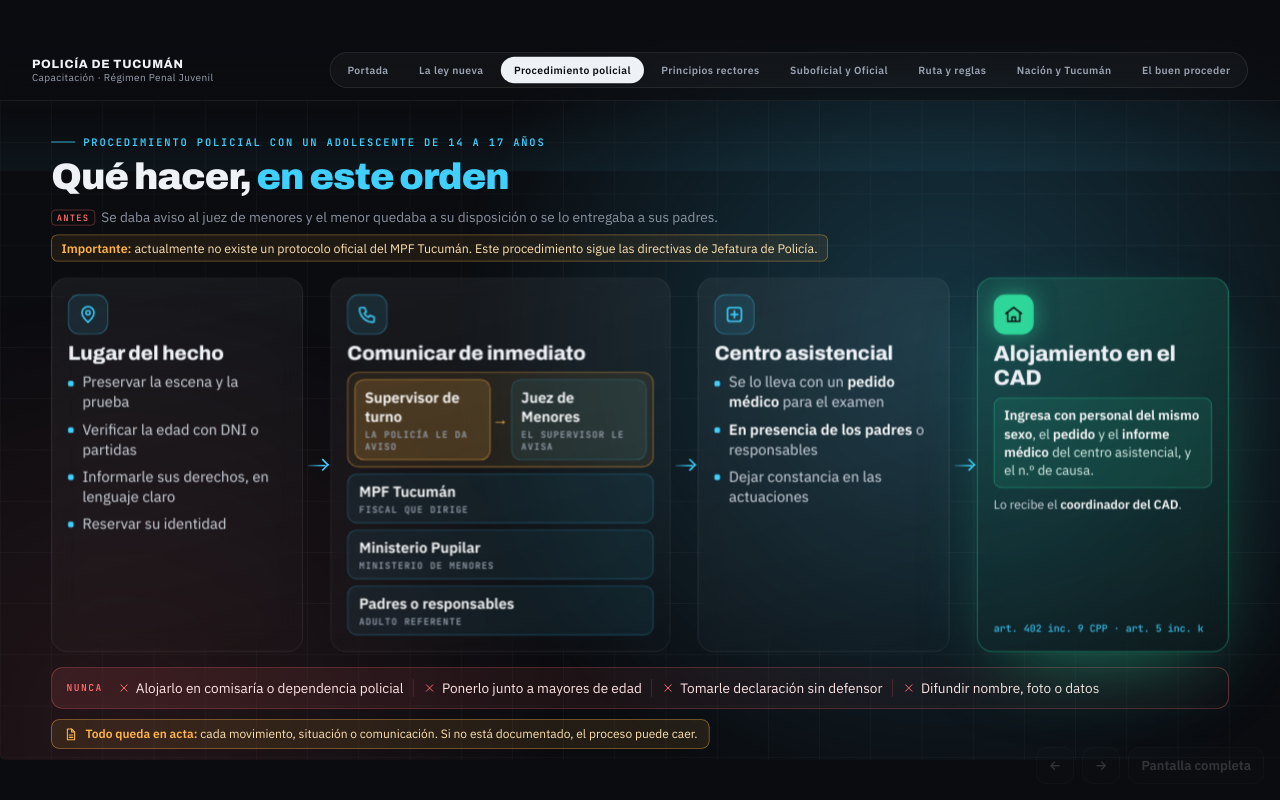
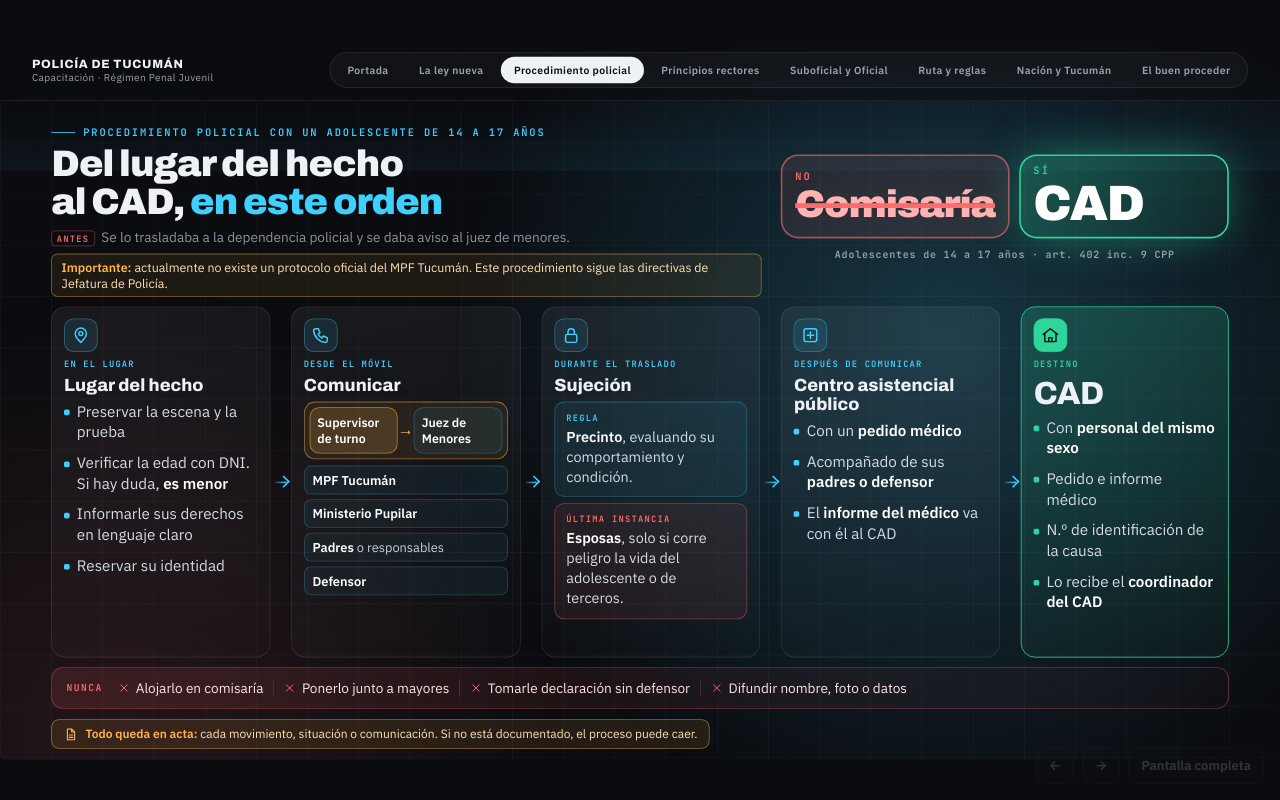
Before and after one commit to sergioponce88/REGIMEN_PENAL_JUVENIL_TUCUMAN, a plain HTML site: page index.html in a window 1280 px wide. Both pictures are taken after a click on the button "Procedimiento policial". Drawn offline with Linux system fonts and the light colour scheme; animation ran at ten frames a second.

Commit message:
Unifica procedimiento policial y ruta en una sola diapositiva
Co-Authored-By: Claude Opus 5.5 <noreply@anthropic.com>
Claude-Session: https://claude.ai/code/session_01LphrCkYvn2My4g1fu2vkSF

```diff
--- a/index.html
+++ b/index.html
@@ -545,6 +545,33 @@ body.portrait .rot{display:block}
 .coord{font-size:15.5px!important;line-height:1.38!important;color:#d5dbe4!important}
 .coord b{color:#fff}
 
+
+.u5{gap:12px!important;padding-top:24px!important}
+.u5head{display:grid;grid-template-columns:1fr 560px;gap:24px;align-items:center}
+.nocom.sm>div{padding:10px 16px}
+.nocom.sm b{font-size:48px}.nocom.sm .yes b{font-size:62px}
+.nocom.sm small{font-size:12.5px}
+.u5flow{display:grid;grid-template-columns:1fr 26px 1.05fr 26px 1fr 26px 1fr 26px .95fr;flex:1;min-height:0}
+.us{border:1px solid var(--line);border-radius:18px;padding:14px 15px;display:flex;flex-direction:column;gap:8px;background:linear-gradient(165deg,rgba(255,255,255,.06),rgba(255,255,255,.012));transition:transform .3s,border-color .3s}
+.us:hover{transform:translateY(-4px);border-color:rgba(63,208,255,.45)}
+.ui{width:42px;height:42px;border-radius:12px;display:grid;place-items:center;color:var(--cyan);border:1px solid rgba(63,208,255,.4);background:rgba(63,208,255,.1)}
+.up{font:600 11px var(--mono);letter-spacing:.13em;text-transform:uppercase;color:var(--cyan)}
+.us h4{font:800 22px/1.1 var(--display)}
+.us ul{list-style:none;display:flex;flex-direction:column;gap:13px}
+.us li{font-size:19px;line-height:1.35;color:#d5dbe4;padding-left:16px;position:relative}
+.us li::before{content:"";position:absolute;left:0;top:.55em;width:7px;height:7px;border-radius:2px;background:var(--cyan)}
+.us li b{color:#fff}
+.us .lvl{font-size:18px}
+.supchain.sm2{grid-template-columns:1fr 20px 1fr;padding:6px}
+.supchain.sm2 .w{padding:8px 9px}.supchain.sm2 .w b{font-size:15.5px}
+.rcv2{display:flex;flex-direction:column;gap:6px}
+.rcv2 span{font-size:16px;color:#c9d0db;padding:7px 10px;border-radius:9px;border:1px solid rgba(63,208,255,.25);background:rgba(63,208,255,.06)}
+.rcv2 b{color:#fff;font-weight:600}
+.us.dest{border-color:var(--emerald);background:linear-gradient(165deg,rgba(47,214,154,.2),rgba(47,214,154,.03))}
+.us.dest .ui{color:var(--bg);background:var(--emerald);border-color:var(--emerald)}
+.us.dest .up{color:var(--emerald)}.us.dest h4{font-size:40px;letter-spacing:-.02em}
+.us.dest li::before{background:var(--emerald)}
+
 /* Controles */
 .ctl{position:fixed;bottom:16px;z-index:40;display:flex;gap:8px;right:16px}
 .ctl button{font:600 13px var(--body);color:var(--ink);background:rgba(255,255,255,.06);border:1px solid var(--line);border-radius:10px;padding:9px 12px;cursor:pointer;backdrop-filter:blur(8px)}
@@ -734,61 +761,44 @@ body.portrait .rot{display:block}
       </div>
     </section>
 
-    <!-- ================= PROCEDIMIENTO POLICIAL ================= -->
-    <section class="slide" data-module="Procedimiento policial" aria-label="Cómo debe actuar la policía">
-      <div class="sc">
-        <div>
-          <span class="kicker"><i></i>Procedimiento policial con un adolescente de 14 a 17 años</span>
-          <h2 style="margin-top:12px">Qué hacer, <em>en este orden</em></h2>
+        <!-- ================= PROCEDIMIENTO UNIFICADO ================= -->
+    <section class="slide" data-module="Procedimiento policial" aria-label="Procedimiento policial: del lugar del hecho al CAD">
+      <div class="sc u5">
+        <div class="u5head">
+          <div>
+            <span class="kicker"><i></i>Procedimiento policial con un adolescente de 14 a 17 años</span>
+            <h2 style="margin-top:8px">Del lugar del hecho al CAD, <em>en este orden</em></h2>
+            <div class="was-strip" style="margin-top:8px"><span class="was"><i>Antes</i>Se lo trasladaba a la dependencia policial y se daba aviso al juez de menores.</span></div>
+            <span class="proto" style="display:inline-block;margin-top:8px"><b>Importante:</b> actualmente no existe un protocolo oficial del MPF Tucumán. Este procedimiento sigue las directivas de Jefatura de Policía.</span>
+          </div>
+          <div class="nocom sm" role="img" aria-label="No a la comisaría, sí al CAD">
+            <div class="no"><span>No</span><b>Comisaría</b></div>
+            <div class="yes"><span>Sí</span><b>CAD</b></div>
+            <small>Adolescentes de 14 a 17 años · art. 402 inc. 9 CPP</small>
+          </div>
         </div>
-        <div class="was-strip"><span class="was"><i>Antes</i>Se daba aviso al juez de menores y el menor quedaba a su disposición o se lo entregaba a sus padres.</span><span class="proto"><b>Importante:</b> actualmente no existe un protocolo oficial del MPF Tucumán. Este procedimiento sigue las directivas de Jefatura de Policía.</span></div>
-
-        <div class="flow">
-          <article class="stage">
-            <span class="sic"><svg viewBox="0 0 24 24" width="26" height="26" fill="none" stroke="currentColor" stroke-width="1.8" stroke-linecap="round" stroke-linejoin="round" aria-hidden="true"><path d="M12 21s-7-6.2-7-11a7 7 0 0114 0c0 4.8-7 11-7 11z"/><circle cx="12" cy="10" r="2.5"/></svg></span>
-            <h4>Lugar del hecho</h4>
-            <ul>
-              <li>Preservar la escena y la prueba</li>
-              <li>Verificar la edad con DNI o partidas</li>
-              <li>Informarle sus derechos, en lenguaje claro</li>
-              <li>Reservar su identidad</li>
-            </ul>
-          </article>
+        <div class="u5flow">
+          <article class="us"><span class="ui"><svg viewBox="0 0 24 24" width="24" height="24" fill="none" stroke="currentColor" stroke-width="1.8" stroke-linecap="round" stroke-linejoin="round" aria-hidden="true"><path d="M12 21s-7-6.2-7-11a7 7 0 0114 0c0 4.8-7 11-7 11z"/><circle cx="12" cy="10" r="2.5"/></svg></span><span class="up">En el lugar</span><h4>Lugar del hecho</h4>
+            <ul><li>Preservar la escena y la prueba</li><li>Verificar la edad con DNI. Si hay duda, <b>es menor</b></li><li>Informarle sus derechos en lenguaje claro</li><li>Reservar su identidad</li></ul></article>
           <span class="arrow" aria-hidden="true"></span>
-          <article class="stage wide">
-            <span class="sic"><svg viewBox="0 0 24 24" width="26" height="26" fill="none" stroke="currentColor" stroke-width="1.8" stroke-linecap="round" stroke-linejoin="round" aria-hidden="true"><path d="M5 4h4l2 5-2.5 1.5a11 11 0 005 5L15 13l5 2v4a2 2 0 01-2 2A16 16 0 013 6a2 2 0 012-2z"/></svg></span>
-            <h4>Comunicar de inmediato</h4>
-            <div class="who2">
-              <div class="supchain"><span class="w hot"><b>Supervisor de turno</b><small>La policía le da aviso</small></span><span class="sarr" aria-hidden="true">→</span><span class="w"><b>Juez de Menores</b><small>El supervisor le avisa</small></span></div>
-              <span class="w"><b>MPF Tucumán</b><small>Fiscal que dirige</small></span>
-              <span class="w"><b>Ministerio Pupilar</b><small>Ministerio de menores</small></span>
-              <span class="w"><b>Padres o responsables</b><small>Adulto referente</small></span>
-            </div>
-          </article>
+          <article class="us"><span class="ui"><svg viewBox="0 0 24 24" width="24" height="24" fill="none" stroke="currentColor" stroke-width="1.8" stroke-linecap="round" stroke-linejoin="round" aria-hidden="true"><path d="M5 4h4l2 5-2.5 1.5a11 11 0 005 5L15 13l5 2v4a2 2 0 01-2 2A16 16 0 013 6a2 2 0 012-2z"/></svg></span><span class="up">Desde el móvil</span><h4>Comunicar</h4>
+            <div class="supchain sm2"><span class="w hot"><b>Supervisor de turno</b></span><span class="sarr" aria-hidden="true">→</span><span class="w"><b>Juez de Menores</b></span></div>
+            <div class="rcv2"><span><b>MPF Tucumán</b></span><span><b>Ministerio Pupilar</b></span><span><b>Padres</b> o responsables</span><span><b>Defensor</b></span></div></article>
           <span class="arrow" aria-hidden="true"></span>
-          <article class="stage">
-            <span class="sic"><svg viewBox="0 0 24 24" width="26" height="26" fill="none" stroke="currentColor" stroke-width="1.8" stroke-linecap="round" stroke-linejoin="round" aria-hidden="true"><rect x="4" y="4" width="16" height="16" rx="3"/><path d="M12 8v8M8 12h8"/></svg></span>
-            <h4>Centro asistencial</h4>
-            <ul>
-              <li>Se lo lleva con un <b>pedido médico</b> para el examen</li>
-              <li><b>En presencia de los padres</b> o responsables</li>
-              <li>Dejar constancia en las actuaciones</li>
-            </ul>
-          </article>
+          <article class="us"><span class="ui"><svg viewBox="0 0 24 24" width="24" height="24" fill="none" stroke="currentColor" stroke-width="1.8" stroke-linecap="round" stroke-linejoin="round" aria-hidden="true"><rect x="5" y="11" width="14" height="10" rx="2"/><path d="M8 11V8a4 4 0 018 0v3"/></svg></span><span class="up">Durante el traslado</span><h4>Sujeción</h4>
+            <div class="lvl l1"><span class="lt">Regla</span><span><b>Precinto</b>, evaluando su comportamiento y condición.</span></div>
+            <div class="lvl l3"><span class="lt">Última instancia</span><span><b>Esposas</b>, solo si corre peligro la vida del adolescente o de terceros.</span></div></article>
           <span class="arrow" aria-hidden="true"></span>
-          <article class="stage dest">
-            <span class="sic"><svg viewBox="0 0 24 24" width="26" height="26" fill="none" stroke="currentColor" stroke-width="1.8" stroke-linecap="round" stroke-linejoin="round" aria-hidden="true"><path d="M3 11l9-7 9 7"/><path d="M5 10v10h14V10"/><path d="M10 20v-5h4v5"/></svg></span>
-            <h4>Alojamiento en el CAD</h4>
-            <p class="ingr"><b>Ingresa con personal del mismo sexo</b>, el <b>pedido</b> y el <b>informe médico</b> del centro asistencial, y el n.º de causa.</p><p class="coord">Lo recibe el <b>coordinador del CAD</b>.</p>
-
-            <span class="art">art. 402 inc. 9 CPP · art. 5 inc. k</span>
-          </article>
+          <article class="us"><span class="ui"><svg viewBox="0 0 24 24" width="24" height="24" fill="none" stroke="currentColor" stroke-width="1.8" stroke-linecap="round" stroke-linejoin="round" aria-hidden="true"><rect x="4" y="4" width="16" height="16" rx="3"/><path d="M12 8v8M8 12h8"/></svg></span><span class="up">Después de comunicar</span><h4>Centro asistencial público</h4>
+            <ul><li>Con un <b>pedido médico</b></li><li>Acompañado de sus <b>padres o defensor</b></li><li>El <b>informe del médico</b> va con él al CAD</li></ul></article>
+          <span class="arrow" aria-hidden="true"></span>
+          <article class="us dest"><span class="ui"><svg viewBox="0 0 24 24" width="24" height="24" fill="none" stroke="currentColor" stroke-width="1.8" stroke-linecap="round" stroke-linejoin="round" aria-hidden="true"><path d="M3 11l9-7 9 7"/><path d="M5 10v10h14V10"/><path d="M10 20v-5h4v5"/></svg></span><span class="up">Destino</span><h4>CAD</h4>
+            <ul><li>Con <b>personal del mismo sexo</b></li><li>Pedido e informe médico</li><li>N.º de identificación de la causa</li><li>Lo recibe el <b>coordinador del CAD</b></li></ul></article>
         </div>
-
         <div class="donts">
           <span class="k">Nunca</span>
-          <span class="dn"><svg viewBox="0 0 24 24" width="16" height="16" fill="none" stroke="currentColor" stroke-width="1.8" stroke-linecap="round" stroke-linejoin="round" aria-hidden="true"><path d="M6 6l12 12M18 6L6 18"/></svg>Alojarlo en comisaría o dependencia policial</span>
-          <span class="dn"><svg viewBox="0 0 24 24" width="16" height="16" fill="none" stroke="currentColor" stroke-width="1.8" stroke-linecap="round" stroke-linejoin="round" aria-hidden="true"><path d="M6 6l12 12M18 6L6 18"/></svg>Ponerlo junto a mayores de edad</span>
+          <span class="dn"><svg viewBox="0 0 24 24" width="16" height="16" fill="none" stroke="currentColor" stroke-width="1.8" stroke-linecap="round" stroke-linejoin="round" aria-hidden="true"><path d="M6 6l12 12M18 6L6 18"/></svg>Alojarlo en comisaría</span>
+          <span class="dn"><svg viewBox="0 0 24 24" width="16" height="16" fill="none" stroke="currentColor" stroke-width="1.8" stroke-linecap="round" stroke-linejoin="round" aria-hidden="true"><path d="M6 6l12 12M18 6L6 18"/></svg>Ponerlo junto a mayores</span>
           <span class="dn"><svg viewBox="0 0 24 24" width="16" height="16" fill="none" stroke="currentColor" stroke-width="1.8" stroke-linecap="round" stroke-linejoin="round" aria-hidden="true"><path d="M6 6l12 12M18 6L6 18"/></svg>Tomarle declaración sin defensor</span>
           <span class="dn"><svg viewBox="0 0 24 24" width="16" height="16" fill="none" stroke="currentColor" stroke-width="1.8" stroke-linecap="round" stroke-linejoin="round" aria-hidden="true"><path d="M6 6l12 12M18 6L6 18"/></svg>Difundir nombre, foto o datos</span>
         </div>
@@ -863,54 +873,7 @@ body.portrait .rot{display:block}
       <div class="acta"><svg viewBox="0 0 24 24" width="18" height="18" fill="none" stroke="currentColor" stroke-width="1.8" stroke-linecap="round" stroke-linejoin="round" aria-hidden="true"><path d="M7 3h7l5 5v13H7z"/><path d="M14 3v5h5M10 13h6M10 17h6"/></svg><span><b>Todo queda en acta:</b> cada movimiento, situación o comunicación. Si no está documentado, el proceso puede caer.</span></div>
     </section>
 
-    <!-- ================= RUTA ================= -->
-    <section class="slide" data-module="Ruta y reglas" aria-label="Ruta de comunicaciones y traslado">
-      <div class="sc" style="gap:16px">
-        <div class="routehead">
-          <div>
-            <span class="kicker"><i></i>Ruta de comunicaciones y traslado</span>
-            <h2 style="margin-top:10px">Del móvil al CAD, <em>sin escalas</em></h2>
-            <div class="was-strip" style="margin-top:10px"><span class="was"><i>Antes</i>Se lo trasladaba a la dependencia policial.</span></div>
-          </div>
-          <div class="nocom" role="img" aria-label="No a la comisaría, sí al CAD: adolescentes de 14 a 17 años">
-            <div class="no"><span>No</span><b>Comisaría</b></div>
-            <div class="yes"><span>Sí</span><b>CAD</b></div>
-            <small>Adolescentes de 14 a 17 años · art. 402 inc. 9 CPP</small>
-          </div>
-        </div>
 
-        <div class="route">
-          <article class="rn">
-            <span class="sic"><svg viewBox="0 0 24 24" width="26" height="26" fill="none" stroke="currentColor" stroke-width="1.8" stroke-linecap="round" stroke-linejoin="round" aria-hidden="true"><path d="M5 16l1.5-5a2 2 0 012-1.5h7a2 2 0 012 1.5L19 16"/><rect x="3" y="16" width="18" height="4" rx="1.5"/><path d="M10 6h4M12 4v2"/></svg></span><span class="pt">Desde el móvil</span><h4>Comunicar a</h4>
-            <div class="rcv">
-              <span><b>MPF Tucumán</b> fiscal de turno</span>
-              <span><b>Supervisor de turno</b> avisa al Juez de Menores</span>
-              <span><b>Ministerio Pupilar</b></span>
-              <span><b>Padres</b> o responsables</span>
-              <span><b>Defensor</b></span>
-            </div>
-          </article>
-          <span class="arrow" aria-hidden="true"></span>
-          <article class="rn">
-            <span class="sic"><svg viewBox="0 0 24 24" width="26" height="26" fill="none" stroke="currentColor" stroke-width="1.8" stroke-linecap="round" stroke-linejoin="round" aria-hidden="true"><rect x="5" y="11" width="14" height="10" rx="2"/><path d="M8 11V8a4 4 0 018 0v3"/></svg></span><span class="pt">Durante el traslado</span><h4>Sujeción</h4>
-            <div class="lvl l1"><span class="lt">Regla</span><span><b>Precinto</b>, evaluando el comportamiento y la condición del adolescente y del procedimiento.</span></div>
-            <div class="lvl l3"><span class="lt">Última instancia</span><span><b>Esposas</b>, solo si corre peligro la vida del adolescente o de terceros, para asegurar el control de la persona.</span></div>
-          </article>
-          <span class="arrow" aria-hidden="true"></span>
-          <article class="rn">
-            <span class="sic"><svg viewBox="0 0 24 24" width="26" height="26" fill="none" stroke="currentColor" stroke-width="1.8" stroke-linecap="round" stroke-linejoin="round" aria-hidden="true"><rect x="4" y="4" width="16" height="16" rx="3"/><path d="M12 8v8M8 12h8"/></svg></span><span class="pt">Siempre, después de comunicar</span><h4>Centro asistencial público</h4>
-            <p>Con un <b>pedido médico</b>, para que lo examine el médico, <b>acompañado de sus padres o del defensor</b>.</p>
-            <p class="small">El informe del médico acompaña el ingreso al CAD.</p>
-          </article>
-          <span class="arrow" aria-hidden="true"></span>
-          <article class="rn dest">
-            <span class="sic"><svg viewBox="0 0 24 24" width="26" height="26" fill="none" stroke="currentColor" stroke-width="1.8" stroke-linecap="round" stroke-linejoin="round" aria-hidden="true"><path d="M3 11l9-7 9 7"/><path d="M5 10v10h14V10"/><path d="M10 20v-5h4v5"/></svg></span><span class="pt">Destino</span><h4>CAD</h4>
-            <p class="ingr"><b>Ingresa con personal del mismo sexo</b>, el <b>pedido</b> y el <b>informe médico</b> del centro asistencial, y el n.º de causa.</p><p class="coord">Lo recibe el <b>coordinador del CAD</b>.</p>
-          </article>
-        </div>
-      </div>
-      <div class="acta"><svg viewBox="0 0 24 24" width="18" height="18" fill="none" stroke="currentColor" stroke-width="1.8" stroke-linecap="round" stroke-linejoin="round" aria-hidden="true"><path d="M7 3h7l5 5v13H7z"/><path d="M14 3v5h5M10 13h6M10 17h6"/></svg><span><b>Todo queda en acta:</b> cada movimiento, situación o comunicación. Si no está documentado, el proceso puede caer.</span></div>
-    </section>
 
     <section class="slide" data-module="Ruta y reglas" aria-label="Tres reglas que no se negocian">
       <div class="sc">
```
